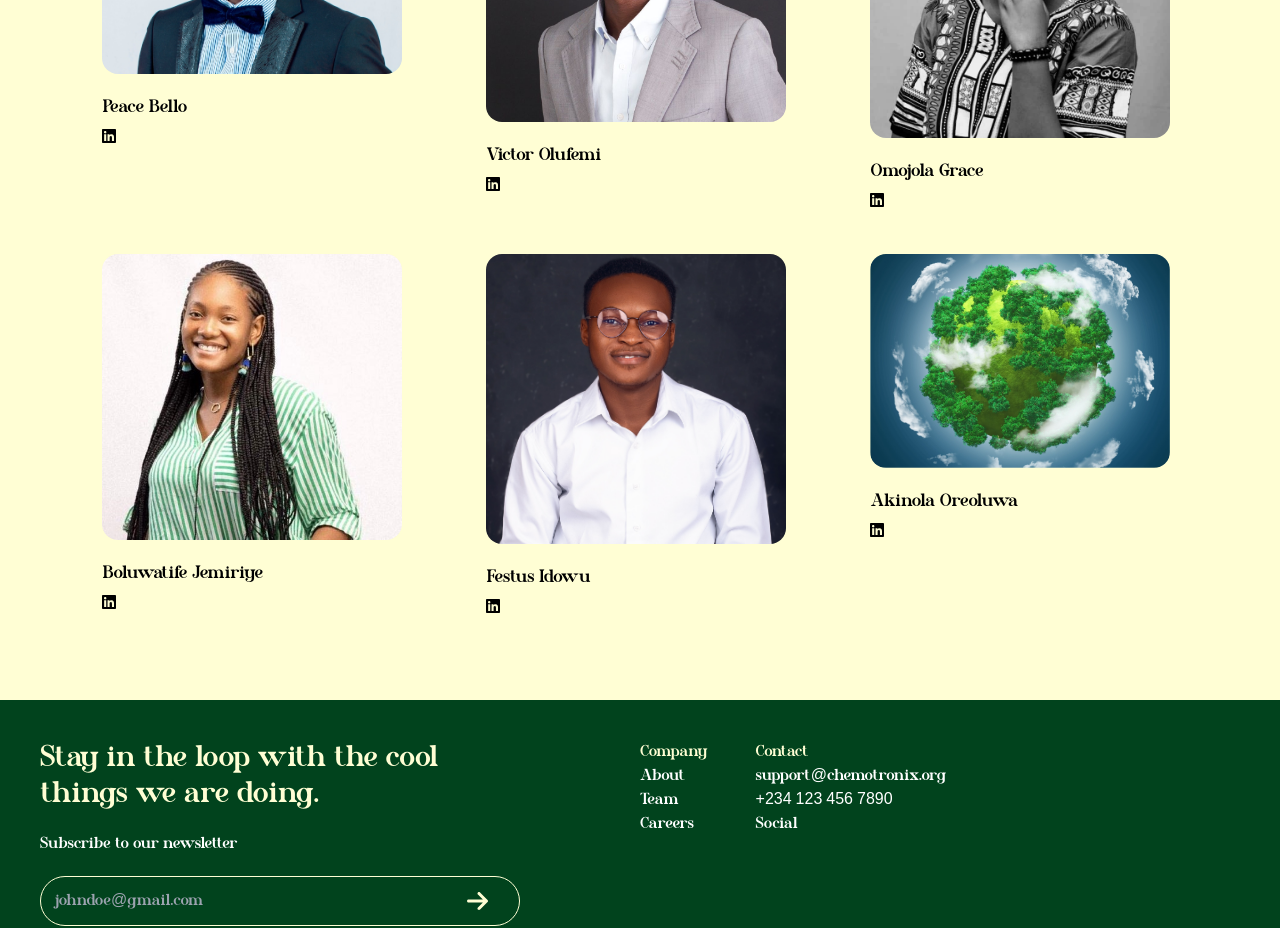
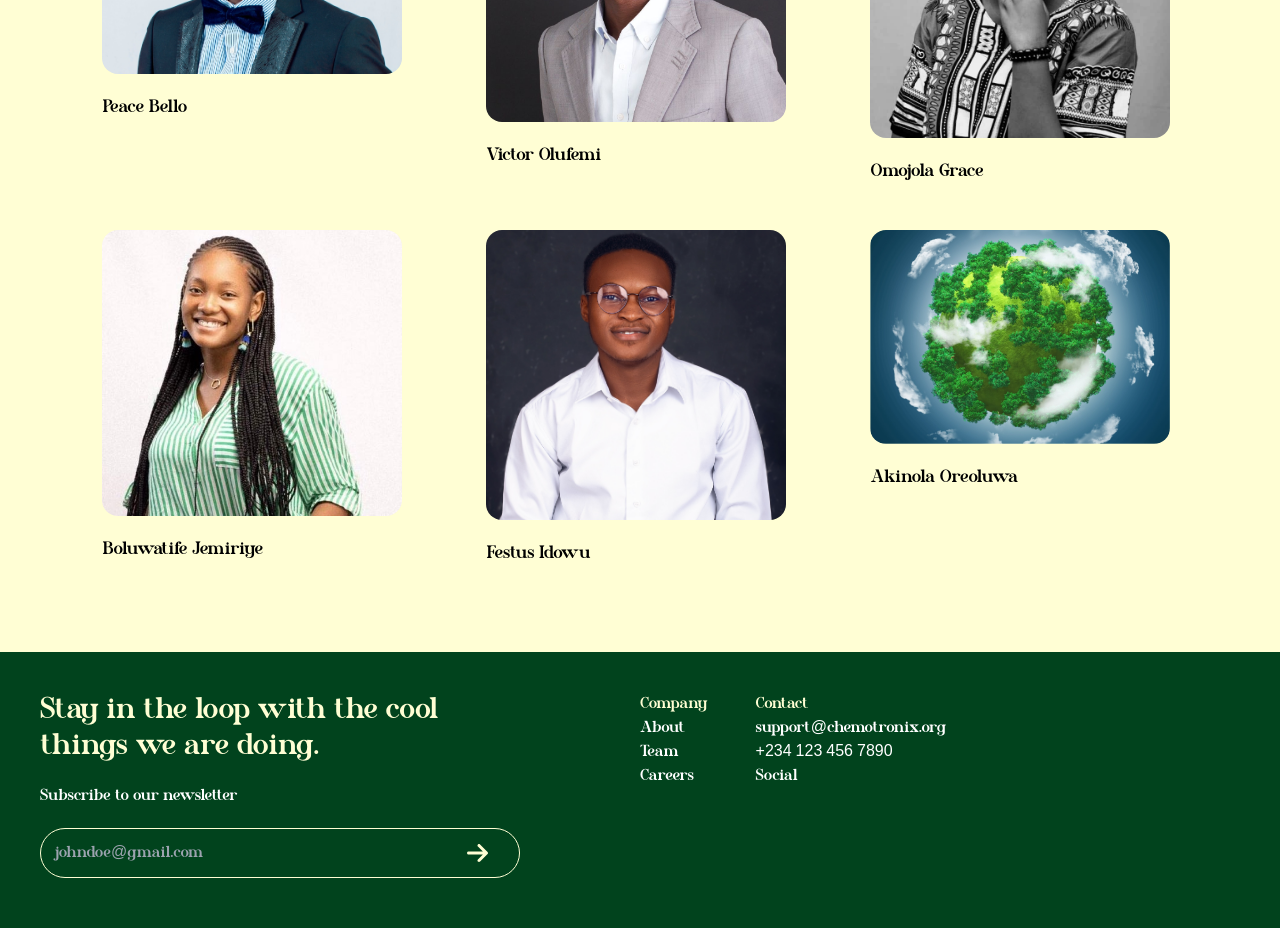
Before and after one commit to Mcnoble1/Chemotronix-v2, a Next.js app: page /about in a window 1280 px wide. Shown: the part 1880-2808 px from the top of the page. Built offline with nearby package versions, Linux system fonts and the light colour scheme.

Commit message:
feat: updated team component :octocat:

```diff
--- a/components/Team/index.tsx
+++ b/components/Team/index.tsx
@@ -9,32 +9,32 @@ const Team = () => {
                 <div className="mb-10" >
                     <Image src="/images/peace.jpg" alt="Offer 1" className="mb-5 rounded-2xl" width={300} height={300} />
                     <h1 className="mb-1 text-lg font-medium">Peace Bello</h1>
-                    <FontAwesomeIcon icon={faLinkedin} className="mr-2" />
+                    {/* <FontAwesomeIcon icon={faLinkedin} className="mr-2" /> */}
                 </div>
                 <div className="mb-10" >
                     <Image src="/images/victor.jpg" alt="Offer 2" className="mb-5 rounded-2xl" width={300} height={300} />
                     <h1 className="mb-1 text-lg">Victor Olufemi</h1>
-                    <FontAwesomeIcon icon={faLinkedin} className="mr-2" />
+                    {/* <FontAwesomeIcon icon={faLinkedin} className="mr-2" /> */}
                 </div>
                 <div className="mb-10" >
                     <Image src="/images/grace.jpg" alt="Offer 3" className="mb-5 rounded-2xl" width={300} height={300} />
                     <h1 className="mb-1 text-lg font-medium">Omojola Grace</h1>
-                    <FontAwesomeIcon icon={faLinkedin} className="mr-2" />
+                    {/* <FontAwesomeIcon icon={faLinkedin} className="mr-2" /> */}
                 </div>
                 <div className="mb-10" >
                     <Image src="/images/bolu.jpg" alt="Offer 1" className="mb-5 rounded-2xl" width={300} height={300} />
                     <h1 className="mb-1 text-lg font-medium">Boluwatife Jemiriye</h1>
-                    <FontAwesomeIcon icon={faLinkedin} className="mr-2" />
+                    {/* <FontAwesomeIcon icon={faLinkedin} className="mr-2" /> */}
                 </div>
                 <div className="mb-10" >
                     <Image src="/images/festus.jpg" alt="Offer 2" className="mb-5 rounded-2xl"  width={300} height={300} />
                     <h1 className="mb-1 text-lg">Festus Idowu</h1>
-                    <FontAwesomeIcon icon={faLinkedin} className="mr-2" />
+                    {/* <FontAwesomeIcon icon={faLinkedin} className="mr-2" /> */}
                 </div>
                 <div className="mb-10" >
                     <Image src="/images/offer3.png" alt="Offer 3" className="mb-5 rounded-2xl" width={300} height={300} />
                     <h1 className="mb-1 text-lg font-medium">Akinola Oreoluwa</h1>
-                    <FontAwesomeIcon icon={faLinkedin} className="mr-2" />
+                    {/* <FontAwesomeIcon icon={faLinkedin} className="mr-2" /> */}
                 </div>
             </div>
         </section>
```
